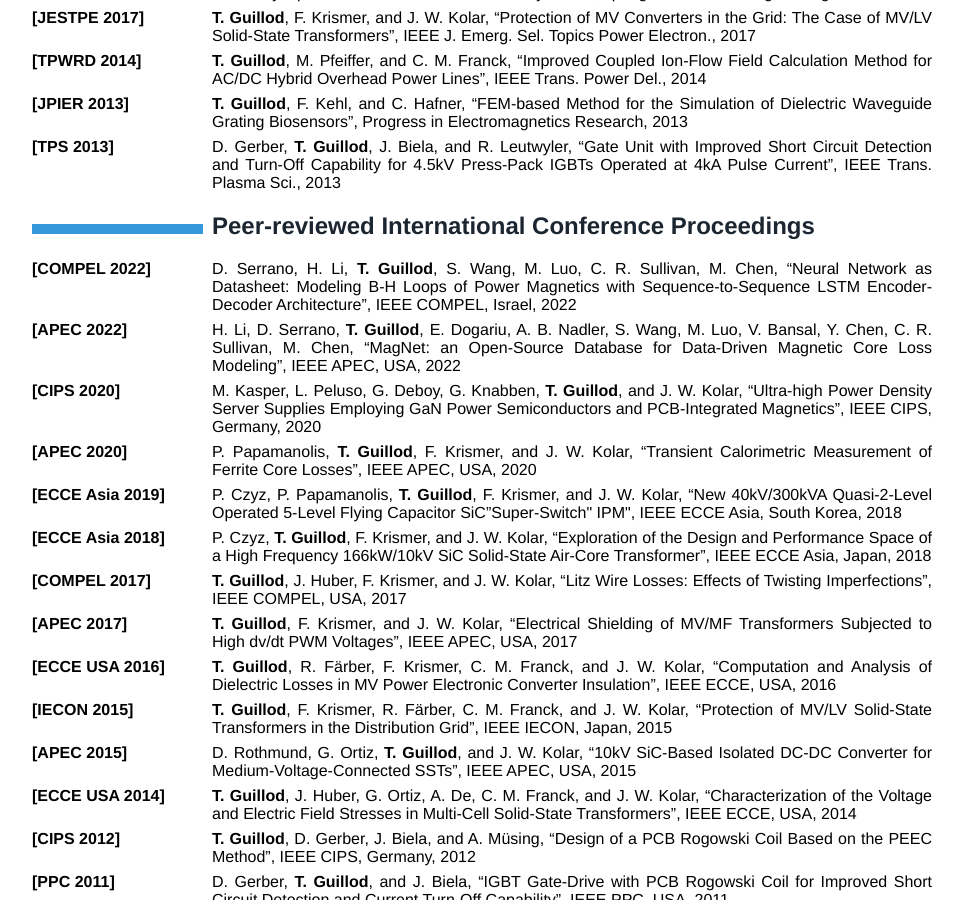
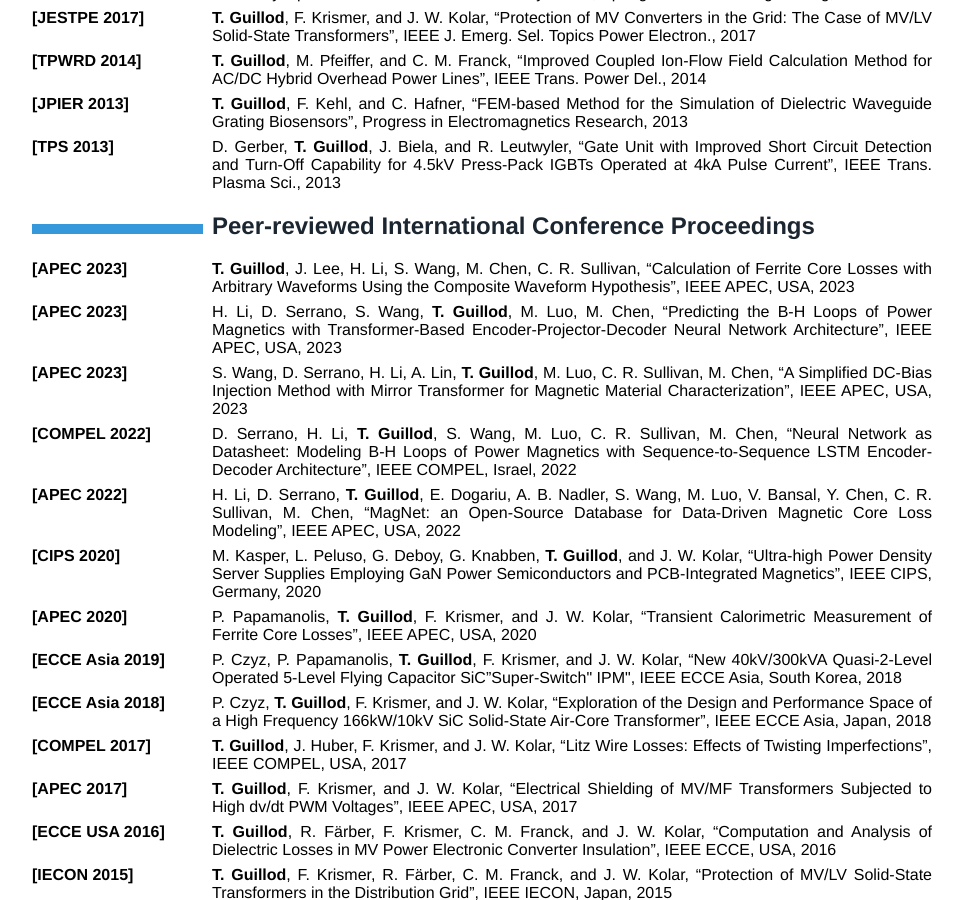
Before and after one commit to otvam/otvam.github.io, a Jekyll site: the page data/cv_guillod.html, which Jekyll copies as it is, in a window 1280 px wide and 900 px high, scrolled down 2116 px. Shown: the whole window, without its empty margins (158-1121 px from the left). Built offline with Jekyll 4.4.1, drawn with Linux system fonts in a browser that asks for light colours.

Commit message:
add APEC paper

```diff
--- a/data/cv_guillod.html
+++ b/data/cv_guillod.html
@@ -269,6 +269,15 @@ COMSOL, Ansys, Altium Designer, Inventor, Simulink, SPICE, PLECS
 </div>
 <h2 id="peer-reviewed-international-conference-proceedings">Peer-reviewed International Conference Proceedings</h2>
 <dl>
+<dt>[APEC 2023]</dt>
+<dd><strong>T. Guillod</strong>, J. Lee, H. Li, S. Wang, M. Chen, C. R. Sullivan, “Calculation of Ferrite Core Losses with Arbitrary Waveforms Using the Composite Waveform Hypothesis”, IEEE APEC, USA, 2023
+</dd>
+<dt>[APEC 2023]</dt>
+<dd>H. Li, D. Serrano, S. Wang, <strong>T. Guillod</strong>, M. Luo, M. Chen, “Predicting the B-H Loops of Power Magnetics with Transformer-Based Encoder-Projector-Decoder Neural Network Architecture”, IEEE APEC, USA, 2023
+</dd>
+<dt>[APEC 2023]</dt>
+<dd>S. Wang, D. Serrano, H. Li, A. Lin, <strong>T. Guillod</strong>, M. Luo, C. R. Sullivan, M. Chen, “A Simplified DC-Bias Injection Method with Mirror Transformer for Magnetic Material Characterization”, IEEE APEC, USA, 2023
+</dd>
 <dt>[COMPEL 2022]</dt>
 <dd>D. Serrano, H. Li, <strong>T. Guillod</strong>, S. Wang, M. Luo, C. R. Sullivan, M. Chen, “Neural Network as Datasheet: Modeling B-H Loops of Power Magnetics with Sequence-to-Sequence LSTM Encoder-Decoder Architecture”, IEEE COMPEL, Israel, 2022
 </dd>
```
Also changed, not shown: pandoc/resume.md (+9 -0 lines), 1 other file.
